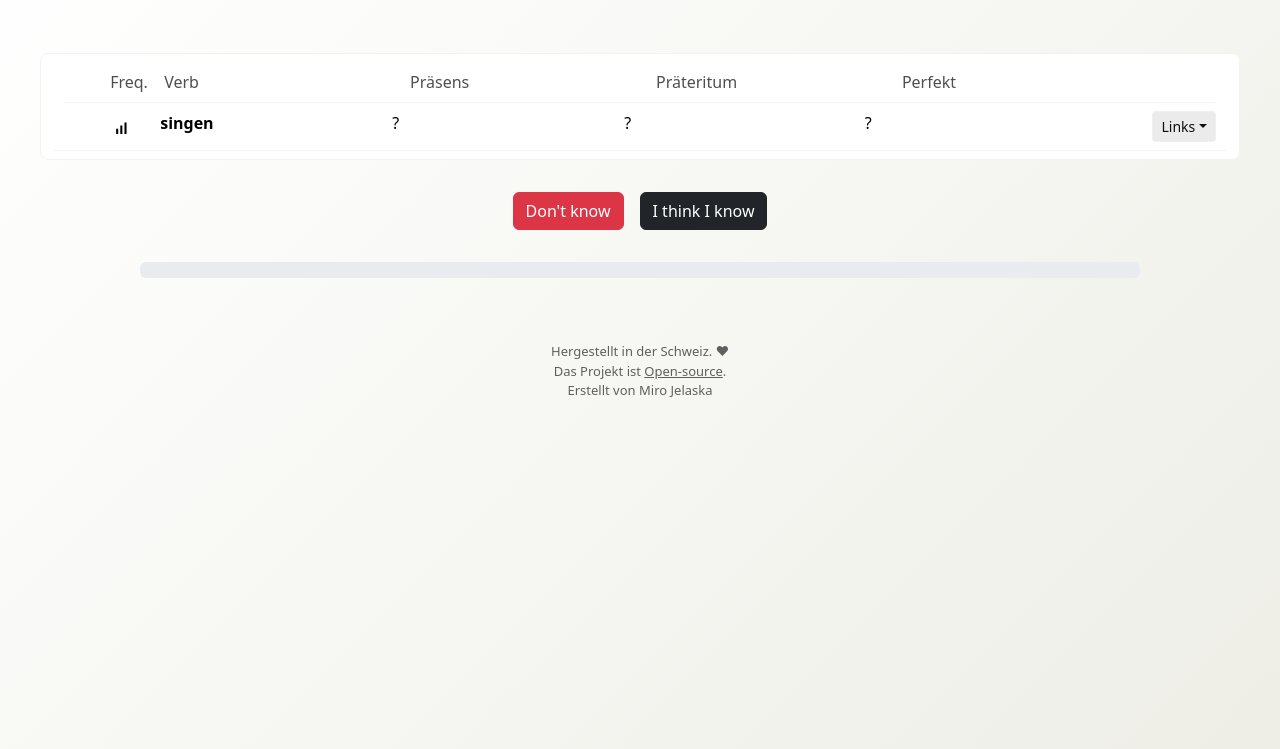
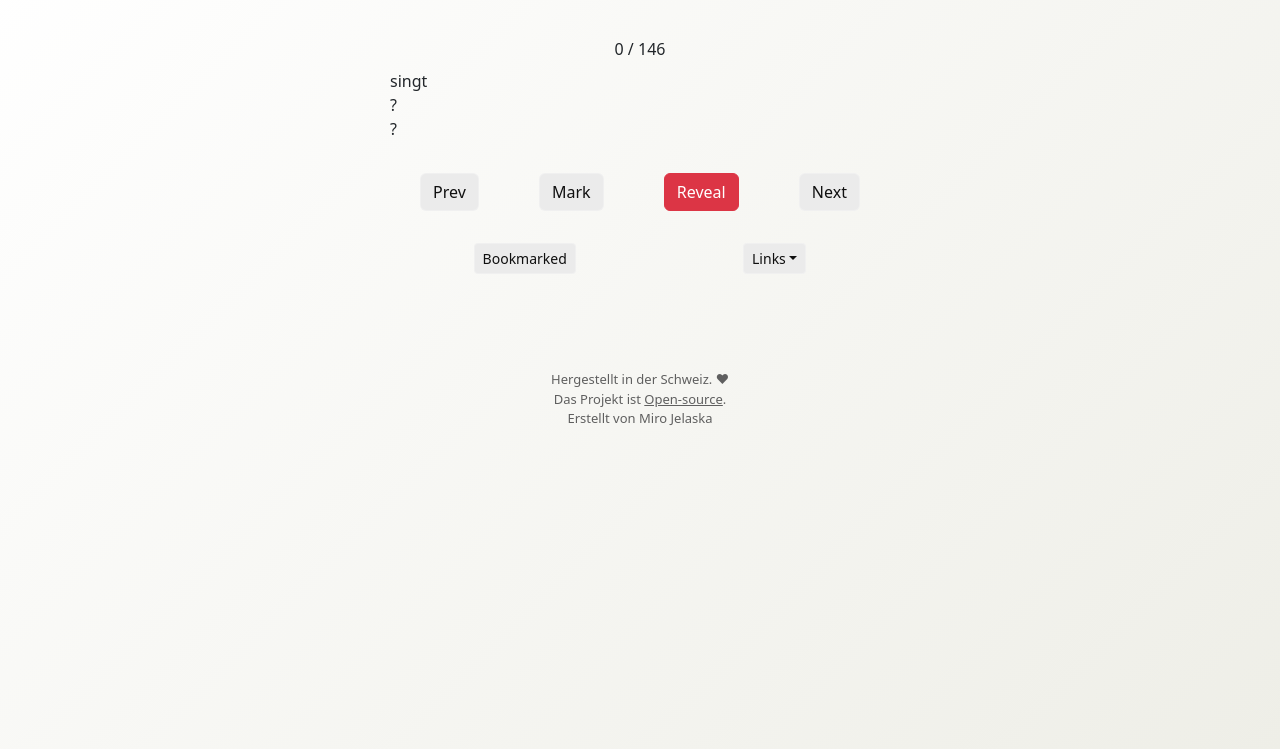
Before and after one commit to miro-jelaska/unregelmaessige-verben, an Astro site: page /quiz in a window 1280 px wide. Shown: the part 51-800 px from the top of the page. Built offline with nearby package versions, Linux system fonts and the light colour scheme; Astro itself is replaced by a stand-in of ours.

Commit message:
update quiz UI

```diff
--- a/src/components/QuizMain.tsx
+++ b/src/components/QuizMain.tsx
@@ -2,6 +2,7 @@ import { useCallback, useEffect, useRef, useState } from "preact/hooks"
 import allVerbs from "../data/uregelmassige_verben.yml"
 import "../styles/index.scss"
 import VerbRow from "./VerbRow"
+import VerbCard from "./VerbCard";
 
 function shuffle(array) {
   let currentIndex = array.length, randomIndex;
@@ -55,6 +56,7 @@ enum QuizState {
 
 const QuizMain = () => {
   const [currentIndex, setCurrentIndex] = useState(0)
+  const [currentView, setCurrentView] = useState("quiz")
   const [answers, setAnswers] = useState<{[Key: string]: boolean | null}>(
     allVerbs.reduce(
       (accumulated, current) => ({ ...accumulated, [current.id]: current.name }),
@@ -65,9 +67,10 @@ const QuizMain = () => {
   const [quizStep, setQuizStep] = useState(QuizState.ask)
   const leftPress = useKeyPress("ArrowLeft");
   const rightPress = useKeyPress("ArrowRight");
+  const whitespacePress = useKeyPress(" ");
   const pageEndRef = useRef(null)
   const [toggledExplanationVerbs, setToggledExplanationVerbs] = useState([])
-
+  const [markedVerbs, setMarkedVerbs] = useState([])
 
   useEffect(() => {
     setAllEntries(
@@ -77,24 +80,24 @@ const QuizMain = () => {
 
   useEffect(() => {
     if (leftPress) {
-      if(quizStep === QuizState.ask){
-        iDontKnow()
-      }
-      if(quizStep === QuizState.confirm){
-        iWasWrong()
-      }
+      setCurrentIndex(
+        Math.max(0, Math.min(currentIndex - 1, allVerbs.length - 1))
+      )
     }
   }, [leftPress]);
   useEffect(() => {
     if (rightPress) {
-      if(quizStep === QuizState.ask){
-        iThinkIKnow()
-      }
-      if(quizStep === QuizState.confirm){
-        iWasRight()
-      }
+      setCurrentIndex(
+        Math.max(0, Math.min(currentIndex + 1, allVerbs.length - 1))
+      )
     }
   }, [rightPress]);
+
+  useEffect(() => {
+    if (whitespacePress) {
+      toggleMark(allEntries[currentIndex].verb)
+    }
+  }, [whitespacePress]);
 
   const scrollToBottom = useCallback(
     () => {
@@ -114,7 +117,27 @@ const QuizMain = () => {
     [toggledExplanationVerbs]
   )
 
-  const iDontKnow = useCallback(
+  const toggleMark = useCallback(
+    (verb) => {
+      if(markedVerbs.includes(verb)){
+        setMarkedVerbs(markedVerbs.filter(_ => _ != verb))
+      } else {
+        setMarkedVerbs([...markedVerbs, verb])
+      }
+    },
+    [markedVerbs, setMarkedVerbs]
+  )
+
+
+  const iThinkIKnow = useCallback(
+    () => {
+      setQuizStep(QuizState.confirm)
+      scrollToBottom()
+      setToggledExplanationVerbs([...toggledExplanationVerbs, allEntries[currentIndex].verb])
+    },
+    [allEntries, toggledExplanationVerbs, currentIndex]
+  )
+  const showNextQuestion = useCallback(
     () => {
       setAnswers(
         {
@@ -129,30 +152,7 @@ const QuizMain = () => {
     },
     [allEntries, answers, currentIndex]
   )
-  const iThinkIKnow = useCallback(
-    () => {
-      setQuizStep(QuizState.confirm)
-      scrollToBottom()
-      setToggledExplanationVerbs([...toggledExplanationVerbs, allEntries[currentIndex].verb])
-    },
-    [allEntries, toggledExplanationVerbs, currentIndex]
-  )
-  const iWasWrong = useCallback(
-    () => {
-      setAnswers(
-        {
-          ...answers,
-          [allEntries[currentIndex].verb]: false
-        }
-      )
-      setQuizStep(QuizState.ask)
-      setToggledExplanationVerbs([allEntries[currentIndex].verb])
-      setCurrentIndex(currentIndex + 1)
-      scrollToBottom()
-    },
-    [allEntries, answers, currentIndex]
-  )
-  const iWasRight = useCallback(
+  const markVerb = useCallback(
     () => {
       setAnswers(
         {
@@ -177,6 +177,44 @@ const QuizMain = () => {
 
   return (
     <main id="page--quiz-main">
+        {
+          currentView === 'quiz' &&
+          <div class="quiz-card-container">
+            <div style={{margin: '2rem'}}>
+              <div >
+                <div className="progress-wrapper">
+                  <div className="progress-count my-2">
+                    {currentIndex} / {allEntries.length}
+                  </div>
+                </div>
+              </div>
+
+              {
+                allEntries.slice(currentIndex, currentIndex + 1)
+                .map((definition, index) => {
+                    return(
+                      <VerbCard
+                        key={`${definition.verb} ${definition.hilfsverb}`}
+                        definition={definition}
+                        onToggle={toggleRowFn}
+                        isDescriptionExpanded={toggledExplanationVerbs.includes(definition.verb)}
+                        isMarked={markedVerbs.includes(definition.verb)}
+                        onMarkClick={toggleMark}
+                        showBookmarked={() => setCurrentView('bookmark')}
+                        goToPreviousCard={() => setCurrentIndex(Math.max(0, Math.min(currentIndex - 1, allVerbs.length - 1)))}
+                        goToNextCard={() => setCurrentIndex(Math.max(0, Math.min(currentIndex + 1, allVerbs.length - 1)))}
+                      />
+                    )
+                  })
+              }
+              <div>
+              </div>
+            </div>
+          </div>
+        }
+        {
+          currentView === 'bookmark' &&
+          <div class="quiz-bookmark-container">
             <div className='table-wrapper'>
               <div className="table">
                 <div className="table-head">
@@ -198,18 +236,18 @@ const QuizMain = () => {
                 </div>
                 <div className="table-body">
                   {
-                 allEntries.slice(0, currentIndex + 1)
+                    allVerbs
+                      .filter(x => markedVerbs.includes(x.verb))
                       .map((definition, index) => {
-                    const areQuizSectionVisible = index !== currentIndex || quizStep === "confirm";
                         return(
                           <VerbRow
                             key={`${definition.verb} ${definition.hilfsverb}`}
                             definition={definition}
                             onToggle={toggleRowFn}
                             isDescriptionExpanded={toggledExplanationVerbs.includes(definition.verb)}
-                        areQuizSectionVisible={areQuizSectionVisible}
-                        hasQuizAnswerCell={true}
-                        isAnsweredCorrectly={answers[definition.verb]}
+                            areQuizSectionVisible={true}
+                            hasQuizAnswerCell={false}
+                            isAnsweredCorrectly={true}
                           />
                         )
                       })
@@ -217,40 +255,16 @@ const QuizMain = () => {
                 </div>
               </div>
             </div>
+          </div>
+        }
         <div className="container quiz-controls-container">
           {
-            currentIndex < allEntries.length &&
-            <>
-              <div className="buttons-container my-5">
-                {
-                  quizStep == "ask" &&
-                  <div style={{display: "flex", flexDirection: "row", justifyContent: "center"}}>
-                    <button type="button" className="btn btn-danger m-2" onClick={() => iDontKnow()}>Don&#39;t know</button>
-                    <button type="button" className="btn btn-dark m-2" onClick={() => iThinkIKnow()}>I think I know</button>
+            currentView === 'bookmark' &&
+            <div style={{display: "flex", flexDirection: "row", justifyContent: "space-around", marginTop: "2rem"}}>
+              <button class="btn btn-primary" onClick={() => setCurrentView('quiz')}>
+                Continue Quiz
+              </button>
             </div>
-                }
-                {
-                  quizStep == "confirm" &&
-                  <div style={{display: "flex", flexDirection: "row", justifyContent: "center"}}>
-                    <button type="button" className="btn btn-danger m-2" onClick={() => iWasWrong()}>I was wrong</button>
-                    <button type="button" className="btn btn-success m-2" onClick={() => iWasRight()}>I was right</button>
-                  </div>
-                }
-              </div>
-              <div>
-                <div className="progress-wrapper">
-                  <div className="progress my-2 " role="progressbar">
-                    <div className="progress-bar" style={{width: `${currentIndex / allEntries.length * 100}%`}}>
-                      {(currentIndex / allEntries.length * 100).toFixed(0)}%
-                    </div>
-                  </div>
-                </div>
-              </div>
-            </>
-          }
-          {
-            currentIndex >= allEntries.length &&
-            <div className="my-5 text-center">Done!</div>
           }
         </div>
         <div ref={pageEndRef} />
--- /dev/null
+++ b/src/components/VerbCard.tsx
@@ -0,0 +1,112 @@
+import classNames from "classnames"
+import { useMemo, useState, useCallback, useEffect } from "preact/hooks"
+import type { VerbDetails } from "../data/domain"
+import VerbCardLinksDropdown from "./VerbRowLinksDropdown"
+
+
+export type VerbCardProps = {
+  definition: VerbDetails
+  isDescriptionExpanded: boolean
+  onToggle: (verb: string) => void
+
+  isMarked: boolean
+  onMarkClick: (verb: string) => void
+  showBookmarked: () => void
+  goToPreviousCard: () => void
+  goToNextCard: () => void
+}
+
+
+const VerbCard = ({definition, isDescriptionExpanded, isMarked, onMarkClick, showBookmarked, goToPreviousCard, goToNextCard }: VerbCardProps) => {
+  const [areDetailsVisible, setAreDetailsVisible] = useState(false);
+  const [areExamplesVisible, setAreExamplesVisible] = useState(false);
+  const [revealedPart, setRevealedPart] = useState(-1);
+  const revealAnswer = useCallback(
+    () =>{
+      setAreDetailsVisible(true)
+    },
+    [setAreDetailsVisible]
+  )
+  useEffect(()=>{
+    const val = Math.floor(Math.random()*3);
+    console.log(val)
+    setRevealedPart(val)
+  },[setRevealedPart])
+
+  const onToggle = useCallback(()=>{
+    setAreExamplesVisible(!areExamplesVisible)
+  }, [setAreExamplesVisible, areExamplesVisible])
+
+  return (
+    <div className={classNames('Card', 'verb-card', {"is-active": isDescriptionExpanded })}>
+        <div className="Card-top" onClick={_ => onToggle()}>
+          <div className="cell is-table-cell-hidden-on-mobile">
+            {(areDetailsVisible || revealedPart === 0) ? definition.praesens : "?"}
+            {
+              (areDetailsVisible || revealedPart === 0)
+              && definition.is_reflexive
+              && <>&nbsp;<span className="badge rounded-pill is-sich">sich</span> </>
+            }
+          </div>
+          <div className="cell is-table-cell-hidden-on-mobile">
+            {(areDetailsVisible || revealedPart === 1) ? definition.praeteritum : "?"}
+            {
+              (areDetailsVisible || revealedPart === 1)
+              && definition.is_reflexive
+              && <>&nbsp;<span className="badge rounded-pill is-sich">sich</span> </>
+            }
+          </div>
+          <div className="cell is-table-cell-hidden-on-mobile">
+            {
+              (areDetailsVisible || revealedPart === 2)
+              && (
+                definition.hilfsverb === "haben"
+                ? <span className="badge rounded-pill is-haben">hat</span>
+                : <span className="badge rounded-pill is-sein">ist</span>
+              )
+            }
+            {
+              (areDetailsVisible || revealedPart === 2)
+              && definition.is_reflexive
+              && <>&nbsp;<span className="badge rounded-pill is-sich">sich &nbsp; </span></>
+            }
+            {(areDetailsVisible || revealedPart === 2) ? ` ${definition.perfekt}` : "?"}
+          </div>
+        </div>
+        <div className='Card-bottom'
+          /*We do show/hide instead of Reacts &&-way to make content visible to crawlers.*/
+          style={{display: (areExamplesVisible ? "flex" : "none")}}
+          >
+          <div className="Card-bottom__inner card">
+            <div  className="card-body p-0">
+              {!definition.examples && <p className="is-notice-text">Noch keine Beispiele. (<i>No examples yet.</i>)</p>}
+              {definition.examples && definition.examples.map(example =>
+                <ul key={example.de} className="example list-unstyled">
+                  <li className="de" dangerouslySetInnerHTML={{__html:example.de}}/>
+                  <li className="en">{example.en}</li>
+                </ul>
+              )}
+            </div>
+          </div>
+        </div>
+        <div style={{marginTop: "2rem"}}>
+          <div style={{display: "flex", flexDirection: "row", justifyContent: "space-around"}}>
+            <button type="button" className="btn btn-primary m-2" onClick={() => goToPreviousCard()}>Prev</button>
+            <button type="button" className="btn btn-primary m-2" onClick={() => onMarkClick(definition.verb)}>
+              {isMarked ? "✅ Unmark" : "Mark"}
+            </button>
+            <button type="button" className="btn btn-danger m-2" disabled={areDetailsVisible} onClick={() => revealAnswer()}>Reveal</button>
+            <button type="button" className="btn btn-primary m-2" onClick={() => goToNextCard()}>Next</button>
+          </div>
+          <div className="mt-5" style={{display: "flex", flexDirection: "row", justifyContent: "space-around", marginTop: "2rem"}}>
+           <button type="button" className="btn btn-primary btn-sm m-2" onClick={() => showBookmarked()}>Bookmarked</button>
+            <VerbCardLinksDropdown
+              verb={definition.verb}
+              dudenUrl={definition.duden_url}
+              />
+          </div>
+        </div>
+      </div>
+  )
+}
+export default VerbCard;
--- a/src/components/VerbRow.tsx
+++ b/src/components/VerbRow.tsx
@@ -58,11 +58,11 @@ const VerbRow = ({definition, isDescriptionExpanded, onToggle, areQuizSectionVis
     <div className={classNames('row', {"is-active": isDescriptionExpanded })}
       >
         <div className="row-top" >
-          {quizAnswerCellElement}
+          {/* {quizAnswerCellElement}
           <div className="cell cell__freq"
             onClick={_ => onToggle(definition.verb)}>
             {getFrequencyIcon(definition.duden_word_frequency)}
-          </div>
+          </div> */}
           <div className="cell"
             onClick={_ => onToggle(definition.verb)}>
             <span style={{fontWeight:600}}>
--- a/src/data/uregelmassige_verben.yml
+++ b/src/data/uregelmassige_verben.yml
@@ -3447,8 +3447,8 @@
   post_example: sich mit dem Chef
   hilfsverb: haben
   is_reflexive: true
-  praesens: streitet sich
-  praeteritum: stritt sich
+  praesens: streitet
+  praeteritum: stritt
   perfekt: gestritten
   is_burried: false
   duden_url: https://www.duden.de/rechtschreibung/streiten
--- a/src/styles/index.scss
+++ b/src/styles/index.scss
@@ -337,4 +337,46 @@ $dark-border-color: rgb(26 26 26);
       gap: 1rem;
     }
   }
+  .progress-count {
+    text-align: center;
+    margin-bottom: .5rem;
+  }
+  .Card-bottom {
+    margin-top: 1rem;
+    margin-bottom: 1rem;
+  }
+  .verb-card {
+    display: flex;
+    justify-content: center;
+    flex-direction: column;
+    max-width: 500px;
+    margin: 0 auto;
+
+    .cell__external {
+      flex-direction: row;
+      justify-content: flex-end;
+      width: 100%;
+      .dropdown {
+        display: flex;
+        justify-content: flex-end;
+      }
+    }
+    .quiz-card-container {
+      display: inline-block;
+      width: 450px;
+
+      .quiz-card {
+        background-color: gainsboro;
+        border-radius: 1rem;
+        padding: 1.5rem;
+      }
+    }
+  }
 }
+@include color-mode(dark) {
+  #page--quiz-main {
+    .quiz-card{
+      background-color: #333333;
+    }
+  }
+}
```
Lines whose indentation alone changed are shown as unchanged.
